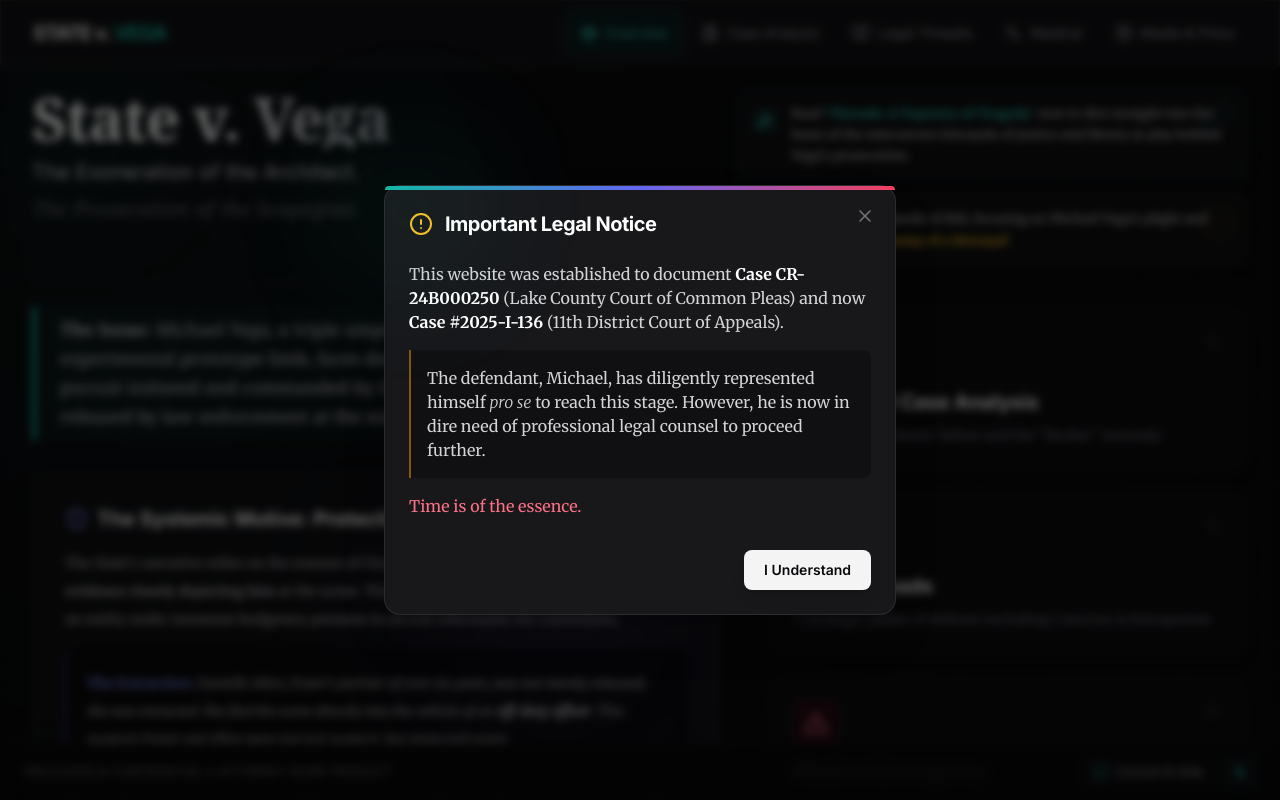
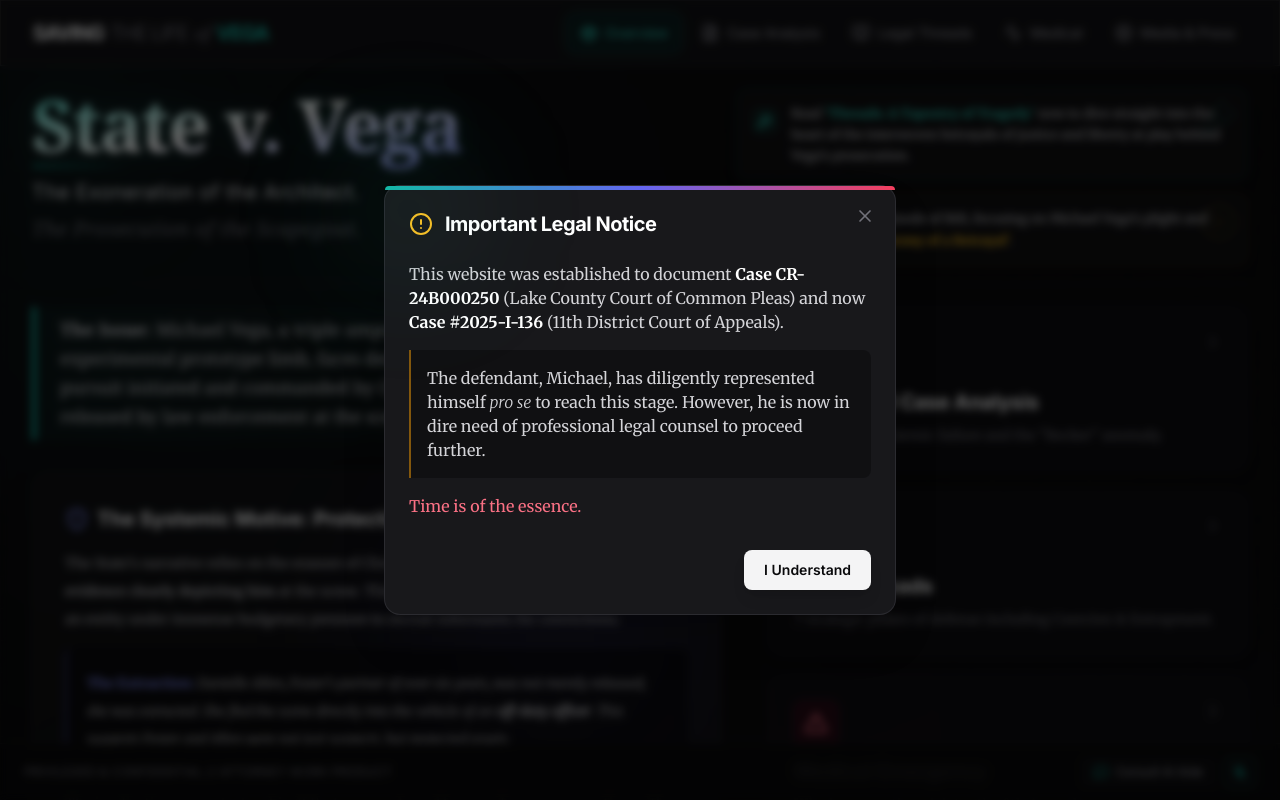
Before and after one commit to vzbb/statevsvega, a React (Vite) app: page / in a window 1280 px wide. Shown: the top 800 px of the page. Built offline with nearby package versions, Linux system fonts and the light colour scheme.

Commit message:
style: Update brand name and enhance main title styling

```diff
--- a/components/LandingPage.tsx
+++ b/components/LandingPage.tsx
@@ -33,8 +33,11 @@ const LandingPage: React.FC<LandingPageProps> = ({ setView }) => {
 
            <div className="flex flex-col lg:flex-row lg:items-start justify-between gap-6">
              <div className="flex flex-col">
-               <h1 className="relative text-4xl md:text-6xl font-bold text-transparent bg-clip-text bg-gradient-to-r from-white via-zinc-100 to-zinc-400 font-serif tracking-tight mb-2 drop-shadow-sm">
-                 State v. Vega
+               <h1 className="relative text-5xl md:text-7xl font-bold font-serif tracking-tight mb-4 drop-shadow-[0_0_15px_rgba(20,184,166,0.2)]">
+                 <span className="bg-clip-text text-transparent bg-gradient-to-br from-teal-400 via-white to-indigo-400 animate-gradient">
+                   State v. Vega
+                 </span>
+                 <div className="absolute -bottom-2 left-0 w-24 h-1 bg-gradient-to-r from-teal-500 to-transparent rounded-full opacity-50" />
                </h1>
                <div className="text-xl text-zinc-400 font-light tracking-wide max-w-2xl leading-relaxed space-y-1">
                  <span className="block text-zinc-200 font-normal">The Exoneration of the Architect.</span>
--- a/components/Navigation.tsx
+++ b/components/Navigation.tsx
@@ -24,8 +24,11 @@ const Navigation: React.FC<NavigationProps> = ({ currentView, setView }) => {
         <div className="flex items-center justify-between h-16">
           <div className="flex items-center cursor-pointer group" onClick={() => setView(ViewState.LANDING)}>
             <div className="flex-shrink-0">
-              <span className="text-xl font-bold tracking-tighter text-white group-hover:text-teal-400 transition-colors duration-300">
-                STATE v. <span className="text-teal-500 group-hover:text-white transition-colors duration-300">VEGA</span>
+              <span className="text-xl font-bold tracking-tighter transition-all duration-300 flex items-center gap-1.5">
+                <span className="text-white group-hover:text-zinc-200">SAVING</span>
+                <span className="text-zinc-500 font-medium group-hover:text-teal-500/80 transition-colors">THE LIFE</span>
+                <span className="text-zinc-600 font-serif italic text-lg lowercase">of</span>
+                <span className="text-teal-500 group-hover:text-white transition-colors duration-300">VEGA</span>
               </span>
             </div>
           </div>
```
